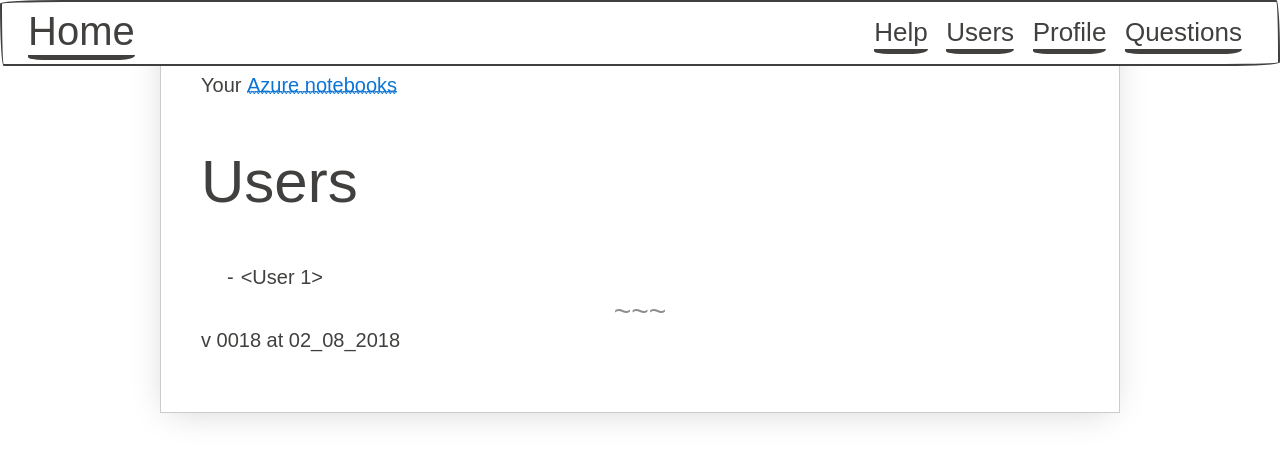
After one commit to yn-coder/CodingTeacher, a Flask app: page /users/ in a window 1280 px wide. The commit adds this page. Shown: the top 460 px of the page. Run offline with Flask 2, Linux system fonts and the light colour scheme; tables that the repository leaves empty hold one stand-in row (values such as "Sample post"); some libraries are stand-ins or nearby versions; some web fonts are replaced.

Commit message:
#36 user list

```diff
--- a/app.py
+++ b/app.py
@@ -72,6 +72,10 @@ def index():
 @app.route('/help/')
 def help():
     return render_template('help.html' )
+
+@app.route('/users/')
+def users():
+    return render_template('users.html', users = User.query.all() )
 
 @app.route("/login")
 @app.route('/login/<provider_name>/', methods=['GET', 'POST'])
--- a/templates/base.html
+++ b/templates/base.html
@@ -26,6 +26,7 @@
     <div class="collapsible-body">
       <ul class="inline">
 					<li><a href="/help/">Help</a></li>
+                    <li><a href="/users/">Users</a></li>
                     <li><a href="/profile/">Profile</a></li>
 					<li><a href="/help/q/">Questions</a></li>
       </ul>
--- /dev/null
+++ b/templates/users.html
@@ -0,0 +1,13 @@
+{# index.html #}
+{% extends "base.html" %}
+{% block body %}
+
+<h2>Users</h2>
+
+<ul>
+{%for u in users%}
+<li>{{u}}</li>
+{%endfor%}
+</ul>
+
+{% endblock %}
```
